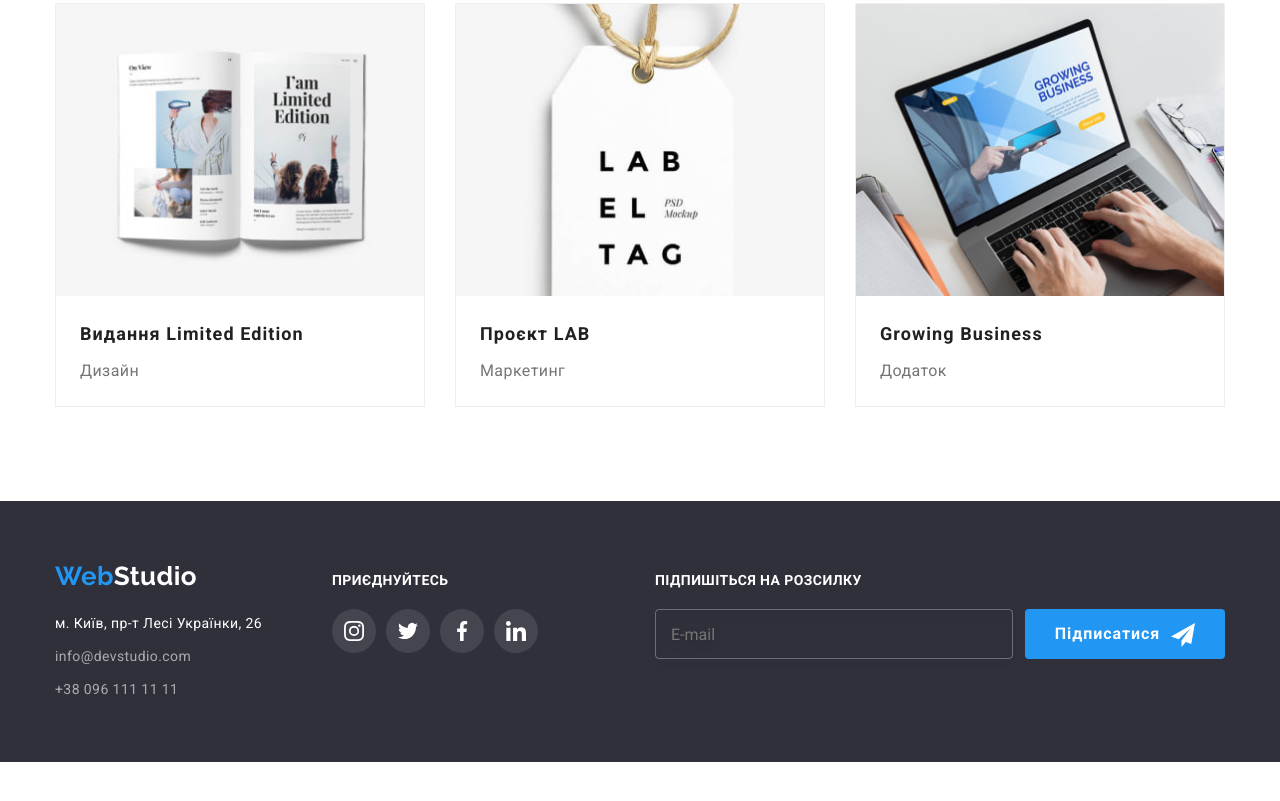
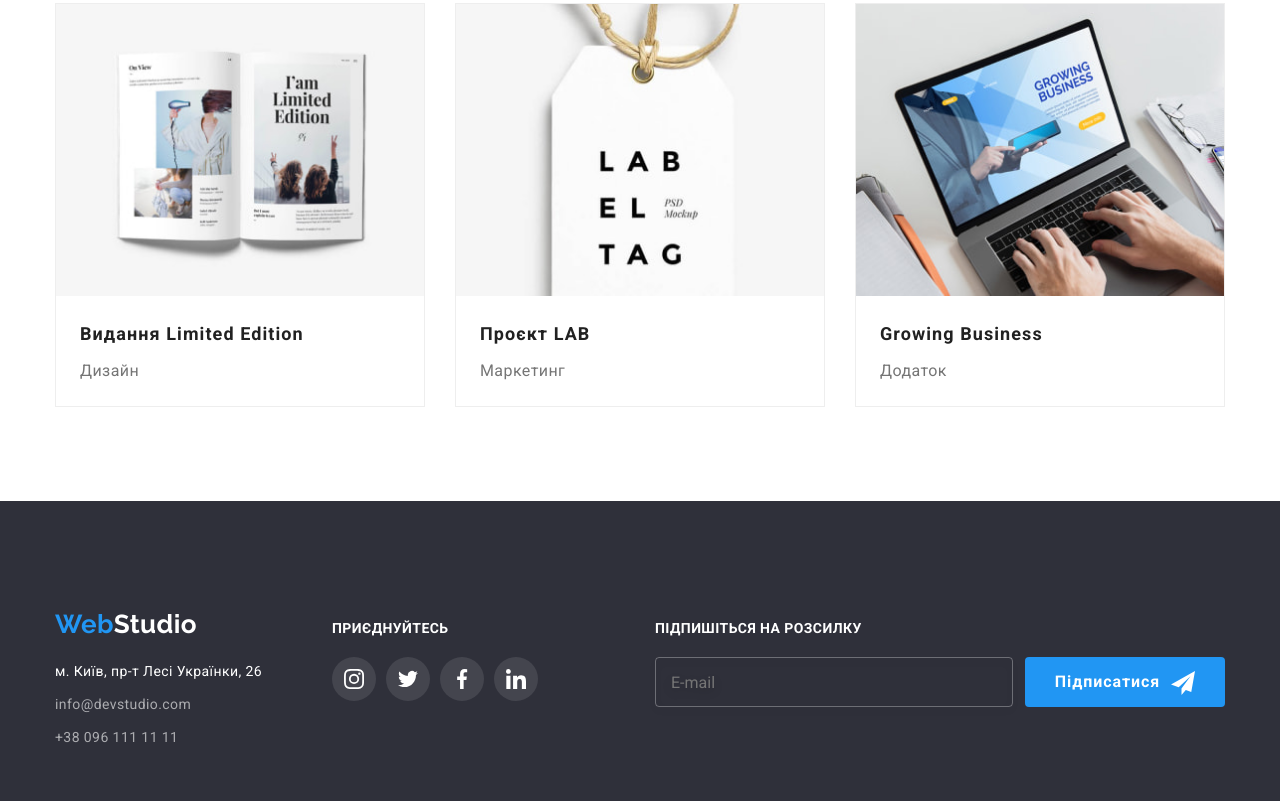
Before and after one commit to Dolbina/goit-markup-hw-08, a plain HTML site: page portfolio.html in a window 1280 px wide. Shown: the part 1129-1930 px from the top of the page. Before the commit the page ends 1891 px from the top, so only its background shows below. Drawn offline with nearby package versions, Linux system fonts and the light colour scheme.

Commit message:
після перевірки

```diff
--- a/sass/layouts/_footer.scss
+++ b/sass/layouts/_footer.scss
@@ -49,6 +49,7 @@
   @media screen and (min-width: 768px) {
     margin-right: auto;
     margin-left: 76px;
+    margin-bottom: 0;
   }
 
   @media screen and (min-width: 1200px) {
@@ -83,10 +84,15 @@
   display: block;
   text-align: center;
   margin-bottom: 60px;
+    .social{
+    padding-bottom: 0;
+  }
+
 
   @media screen and (min-width: 768px) {
     margin-right: 89px;
     margin-left: auto;
+    margin-bottom: 0;
   }
 
   @media screen and (min-width: 1200px) {
@@ -103,6 +109,7 @@
   text-transform: uppercase;
   color: var(--hero-text-color);
   margin-bottom: 20px;
+
 }
 .social__link--color {
   background-color: rgba(255, 255, 255, 0.1);
@@ -122,7 +129,9 @@
   margin-right: auto;
   margin-left: auto;
 
-
+  @media screen and (min-width: 768px) {
+    margin-top: 60px;
+  }
 
   @media screen and (min-width: 1200px) {
     display: flex;
--- a/sass/layouts/_header.scss
+++ b/sass/layouts/_header.scss
@@ -142,6 +142,9 @@
 .connect__item--edit {
   @media screen and (min-width: 768px) {
     margin-bottom: 10px;
+  }
+  @media screen and (min-width: 1200px) {
+    margin-bottom: 0;
   }
 }
 
```
Also changed, not shown: css/main.css, css/main.min.css, 2 other files.
